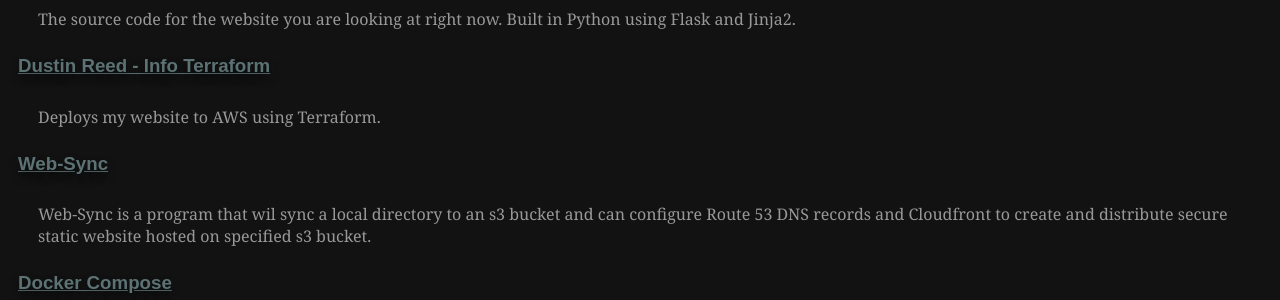
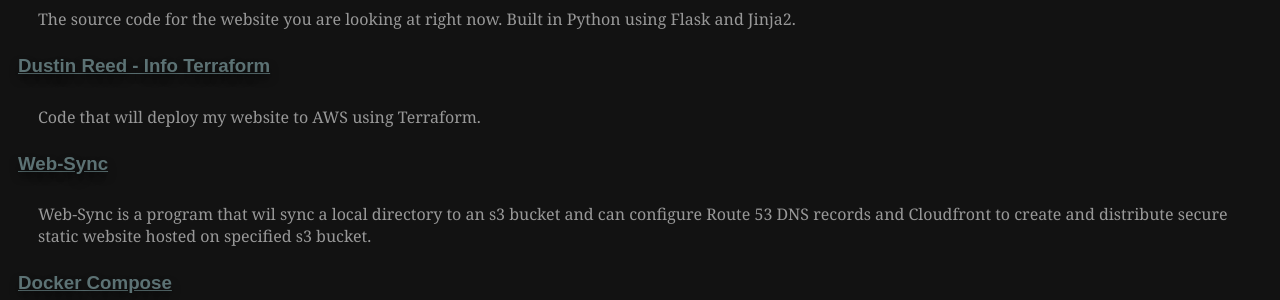
Before and after one commit to dustinreed-info/dr-info-website-flask, a Flask app: page /projects in a window 1280 px wide. Shown: the part 131-431 px from the top of the page. Run offline with Flask 2, Linux system fonts and the light colour scheme.

Commit message:
Updated verbiage

```diff
--- a/templates/projects.html
+++ b/templates/projects.html
@@ -16,7 +16,7 @@
     <a href="https://github.com/dustinreed-info/dr-terraform">Dustin Reed - Info Terraform</a>
 </h3>
 <p>
-    Deploys my website to AWS using Terraform.
+    Code that will deploy my website to AWS using Terraform.
 </p>
 <h3>
     <a href="https://github.com/dustinreed-info/aws-python-tools">Web-Sync</a>
```
